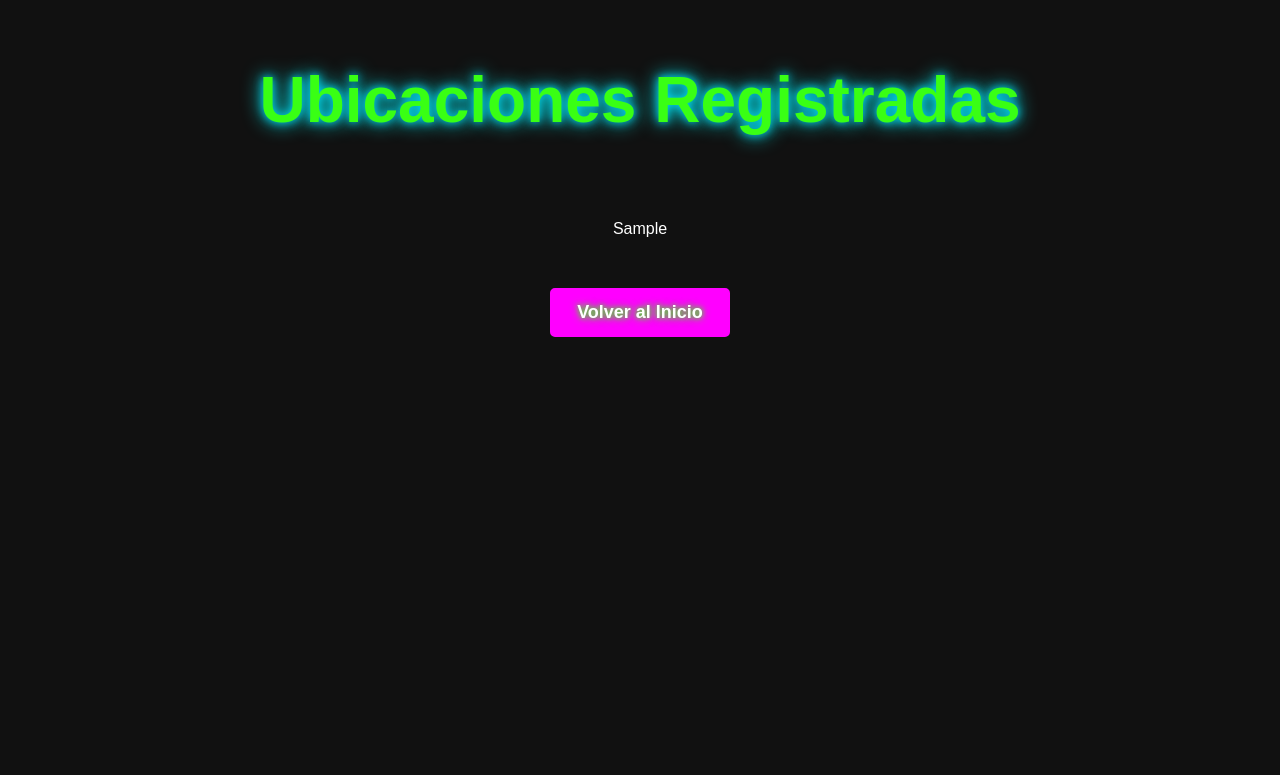
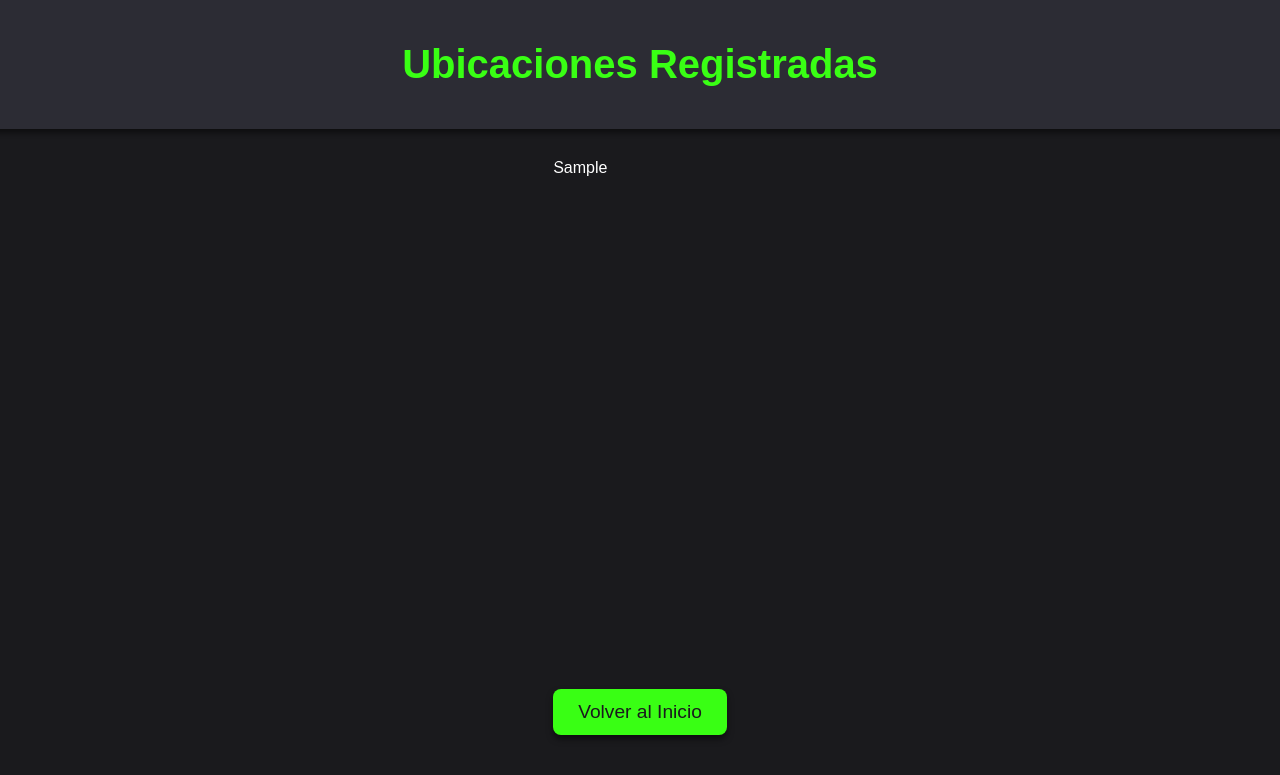
Before and after one commit to raymundosoto/App-web-Tracker-GPS-con-ESP32-y-modulo-NEO-6M-0-001-en-flask-y-mapas-de-Folium-, a Flask app: template templates/show_all.html in a window 1280 px wide. Shown: the top 775 px of the page. Run offline with Flask 2, Linux system fonts and the light colour scheme; the template is opened without the code that fills it: most values are stand-ins (such as "Sample title", 1, 10 or a date in 2020).

Commit message:
Update styles.css

```diff
--- a/static/styles.css
+++ b/static/styles.css
@@ -1,106 +1,80 @@
-/* Estilos generales */
 body {
     font-family: Arial, sans-serif;
+    background-color: #1a1a1d;
+    color: #fff;
     margin: 0;
     padding: 0;
     display: flex;
     flex-direction: column;
     align-items: center;
-    background-color: #111; /* Fondo oscuro para resaltar los neones */
-    color: #fff; /* Color de texto blanco para resaltar con el fondo oscuro */
 }
 
-/* Estilo para el encabezado */
 header {
+    background-color: #2c2c34;
+    padding: 15px;
+    width: 100%;
     text-align: center;
-    margin-top: 20px;
-    font-size: 2rem;
-    color: #39FF14; /* Verde neón */
-    text-shadow: 0 0 10px #39FF14, 0 0 20px #39FF14;
+    box-shadow: 0px 4px 6px rgba(0, 0, 0, 0.5);
 }
 
-/* Contenedor principal */
-main {
-    width: 90%;
-    max-width: 1200px;
-    display: flex;
-    flex-direction: column;
-    align-items: center;
-    margin-top: 40px;
+h1 {
+    color: #39ff14;
+    font-size: 2.5em;  /* Tamaño de letra aumentado */
 }
 
-/* Contenedor para el mapa y los datos */
-.map-container {
+.content {
     display: flex;
     justify-content: space-between;
-    width: 100%;
-    margin-bottom: 20px;
+    width: 80%;
+    margin-top: 30px;  /* Ajuste para mayor espacio entre mapa y datos */
 }
 
-/* Estilos para el mapa */
-.map {
-    width: 60%;
-    height: 400px; /* Ajusta el tamaño del mapa según sea necesario */
-    border: 3px solid #39FF14; /* Borde verde neón */
-    box-shadow: 0 0 10px #39FF14, 0 0 20px #39FF14;
+.map-container {
+    flex: 2;
+    margin-right: 20px;
+    border-radius: 10px;
+    overflow: hidden;
+    height: 500px;  /* Altura para el mapa */
 }
 
-/* Estilos para la sección de datos */
 .info-container {
-    width: 35%;
-    padding: 15px;
-    border: 3px solid #FF00FF; /* Borde rosa neón */
-    background-color: rgba(0, 0, 0, 0.7); /* Fondo oscuro con transparencia */
-    margin-left: 20px;
-    box-shadow: 0 0 10px #FF00FF, 0 0 20px #FF00FF;
+    flex: 1;
+    background-color: #333;
+    padding: 20px;
+    border-radius: 10px;
+    box-shadow: 0px 4px 6px rgba(0, 0, 0, 0.5);
 }
 
-.info-container h2 {
-    margin-top: 0;
-    color: #FF00FF; /* Título en rosa neón */
+h2 {
+    color: #39ff14;
+    font-size: 1.8em;  /* Tamaño de letra aumentado */
 }
 
-/* Estilos para los botones */
-.button-container {
-    display: flex;
-    justify-content: center;
-    gap: 15px;
-    margin-top: 30px;
-    width: 100%;
+p {
+    font-size: 1.5em;  /* Aumentando el tamaño del texto */
+    line-height: 1.8;
 }
 
-/* Botones */
+.button-container {
+    margin-top: 30px;  /* Ajuste para botones más abajo */
+    display: flex;
+    gap: 20px;
+}
+
 button {
     padding: 12px 25px;
-    font-size: 18px;
+    border: none;
+    border-radius: 8px;
+    background-color: #39ff14;
+    color: #1a1a1d;
+    font-size: 1.2em;  /* Botones más grandes */
     cursor: pointer;
-    background-color: #FF00FF; /* Rosa neón */
-    color: #fff;
-    border: 2px solid #FF00FF;
-    border-radius: 5px;
-    transition: background-color 0.3s, box-shadow 0.3s;
-    font-weight: bold;
-    text-shadow: 0 0 5px #39FF14, 0 0 10px #39FF14;
+    box-shadow: 0px 4px 6px rgba(0, 0, 0, 0.5);
+    transition: transform 0.2s, background-color 0.2s;
 }
 
 button:hover {
-    background-color: #39FF14; /* Verde neón cuando el botón está activo */
-    box-shadow: 0 0 15px hsl(130, 100%, 50%), 0 0 30px #FF00FF;
+    background-color: #2c2c34;
+    color: #39ff14;
+    transform: scale(1.1);
 }
-
-/* Animación de texto */
-h1, h2, p {
-    animation: neon-flicker 1.5s infinite alternate;
-}
-
-@keyframes neon-flicker {
-    0% {
-        text-shadow: 0 0 10px #39FF14, 0 0 20px #39FF14;
-    }
-    50% {
-        text-shadow: 0 0 10px hwb(188 0% 0%), 0 0 20px hsl(182, 100%, 50%);
-    }
-    100% {
-        text-shadow: 0 0 10px #39FF14, 0 0 20px #39FF14;
-    }
-}
```
